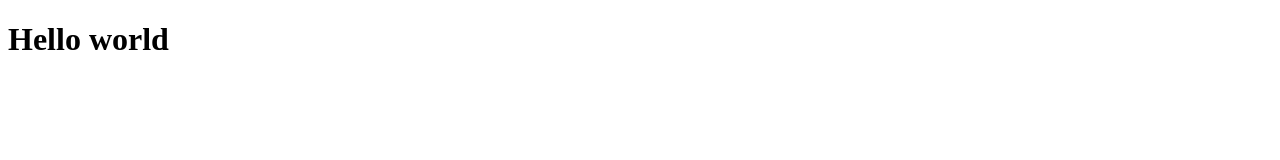
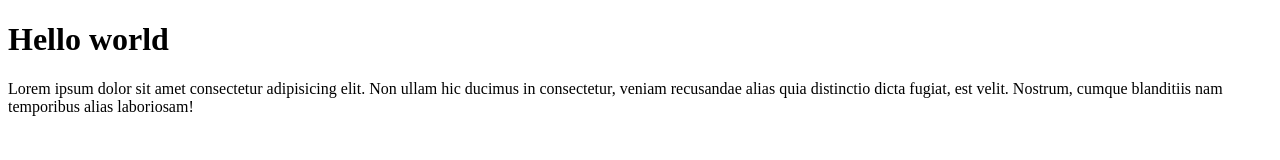
Before and after one commit to agungzxx/git-test-2, a plain HTML site: page index.html in a window 1280 px wide. Drawn offline with Linux system fonts and the light colour scheme.

Commit message:
Menambahkan paragraf

```diff
--- a/index.html
+++ b/index.html
@@ -8,5 +8,11 @@
   </head>
   <body>
     <h1>Hello world</h1>
+    <p>
+      Lorem ipsum dolor sit amet consectetur adipisicing elit. Non ullam hic
+      ducimus in consectetur, veniam recusandae alias quia distinctio dicta
+      fugiat, est velit. Nostrum, cumque blanditiis nam temporibus alias
+      laboriosam!
+    </p>
   </body>
 </html>
```
